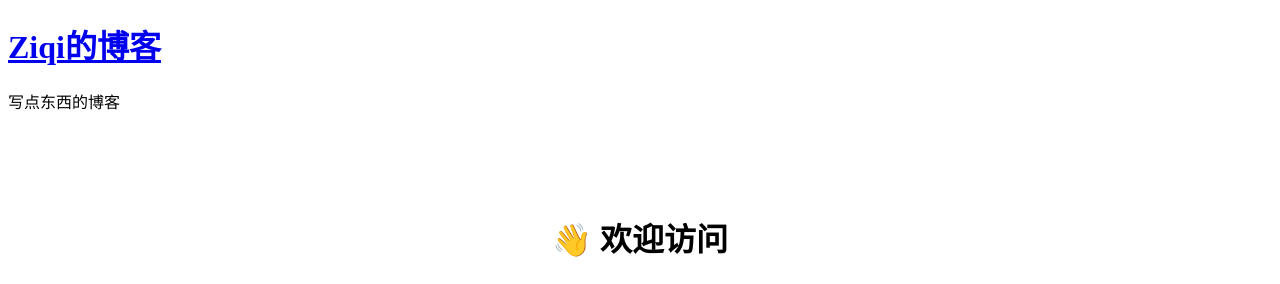
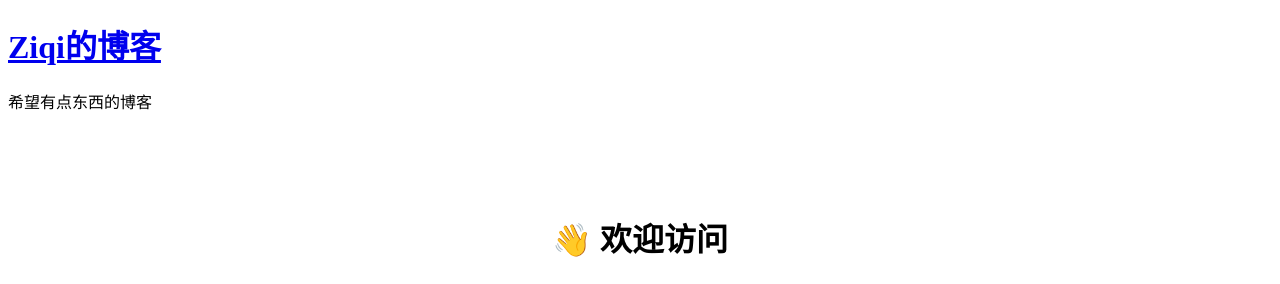
Before and after one commit to ziqiyang107/ziqiyang107.github.io, a Jekyll site: the page built from public.md, in a window 1280 px wide. Shown: the top 284 px of the page. Built offline with Jekyll 4.4.1, drawn with Linux system fonts in a browser that asks for light colours; formulas are drawn with MathJax 3.

Commit message:
Update _config.yml

```diff
--- a/_config.yml
+++ b/_config.yml
@@ -1,6 +1,6 @@
 # 网站基本信息
 title: "Ziqi的博客"
-description: "写点东西的博客"
+description: "希望有点东西的博客"
 baseurl: ""
 url: "https://ziqiyang107.github.io"
 
```
